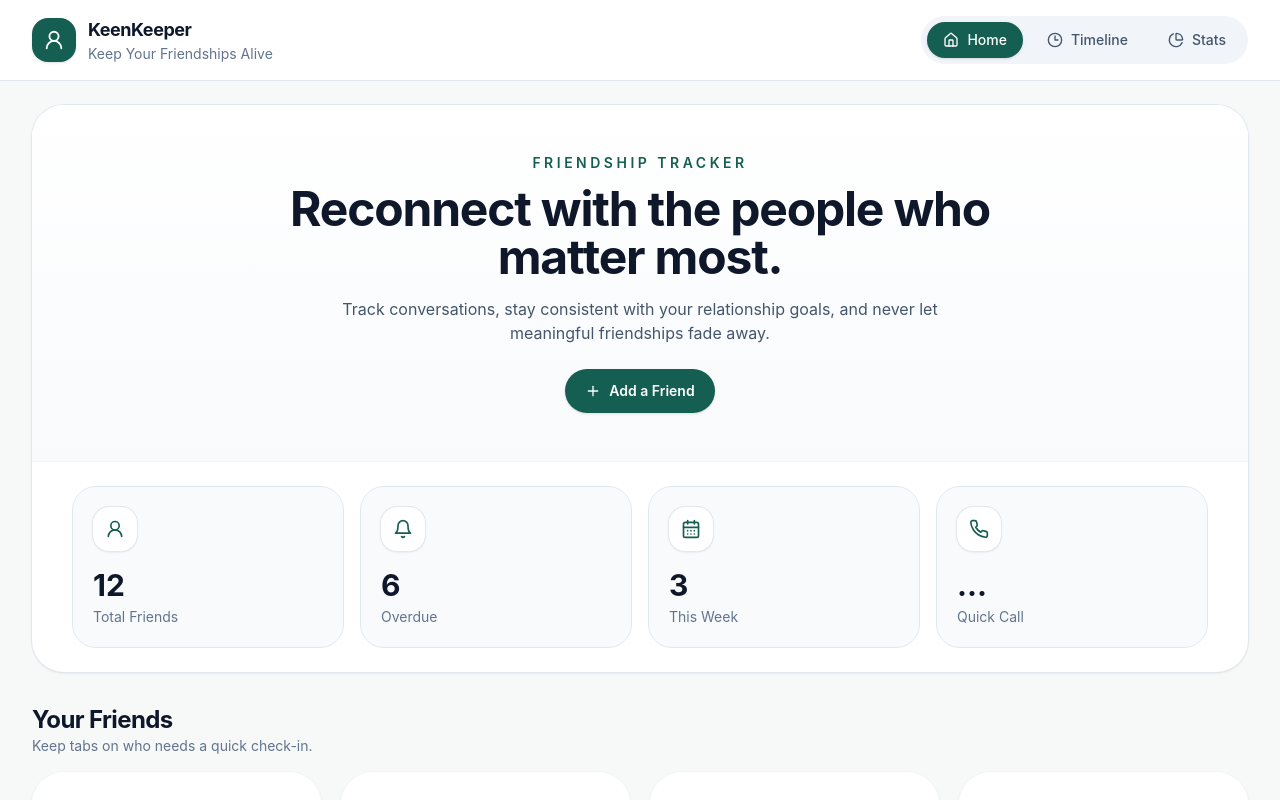
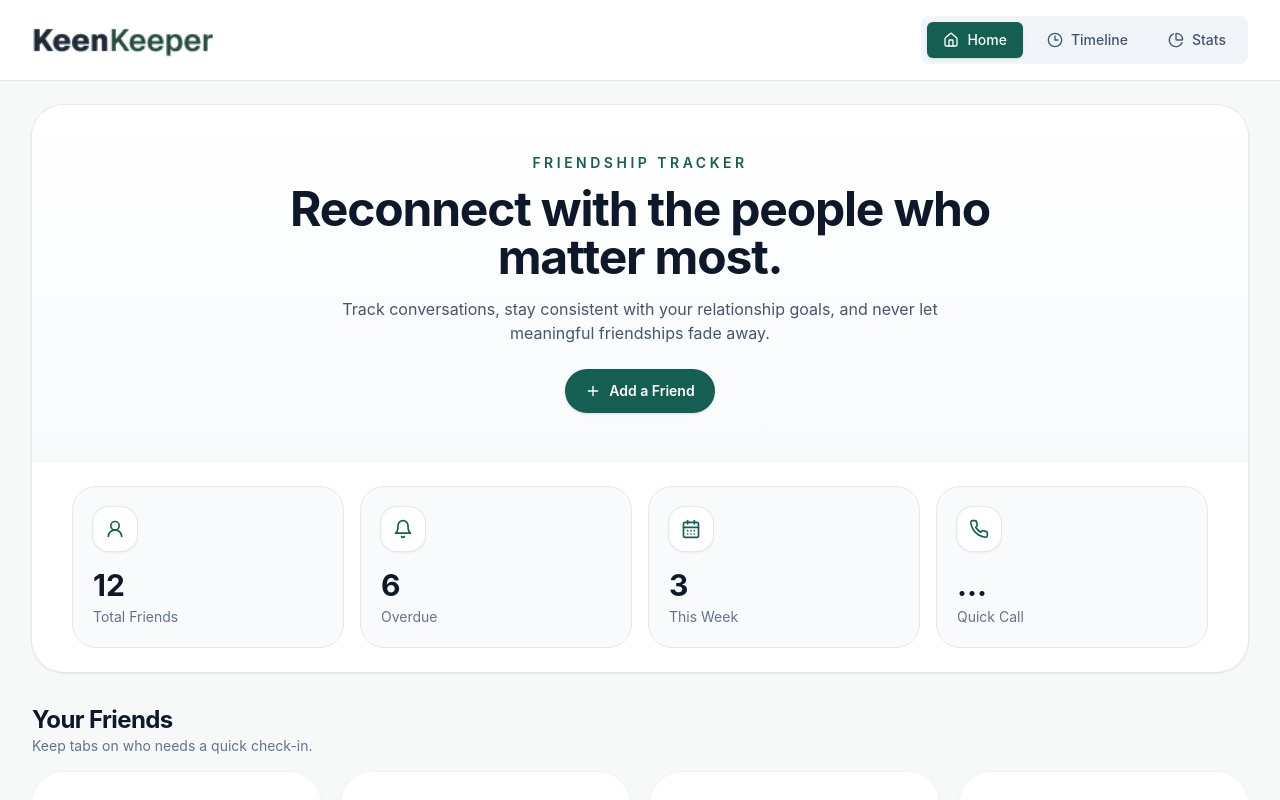
Before and after one commit to afjalhossain31/Keen-Keeper_Project, a React (Vite) app: page / in a window 1280 px wide. Shown: the top 800 px of the page. Built offline with nearby package versions, Linux system fonts and the light colour scheme; grey boxes are pictures that could not be loaded.

Commit message:
NavBar some error fix

```diff
--- a/src/Components/Navbar.jsx
+++ b/src/Components/Navbar.jsx
@@ -1,6 +1,7 @@
 import { Link, NavLink } from 'react-router-dom'
 import { Home, Clock3, PieChart as PieChartIcon, UserRound } from 'lucide-react'
 
+// Three Label
 export default function Navbar() {
   const navItems = [
     { to: '/', label: 'Home', icon: Home },
@@ -11,25 +12,20 @@ export default function Navbar() {
   return (
     <header className="sticky top-0 z-40 border-b border-slate-200 bg-white/90 backdrop-blur">
       <div className="mx-auto flex max-w-7xl flex-col gap-4 px-4 py-4 sm:px-6 md:flex-row md:items-center md:justify-between lg:px-8">
+
         <Link to="/" className="flex items-center gap-3">
-          <div className="grid h-11 w-11 place-items-center rounded-2xl bg-[#155e52] text-white shadow-sm">
-            <UserRound size={22} />
-          </div>
-          <div>
-            <p className="text-lg font-bold tracking-tight">KeenKeeper</p>
-            <p className="text-sm text-slate-500">Keep Your Friendships Alive</p>
-          </div>
+          <img src="/logo.png" alt="Keen-Keeper Logo" className="h-10 w-auto object-contain" />
         </Link>
 
-        <nav className="flex flex-wrap items-center gap-2 rounded-full bg-slate-100 p-1.5">
+
+        <nav className="flex flex-wrap items-center gap-2 rounded-lg bg-slate-100 p-1.5">
           {/* eslint-disable-next-line no-unused-vars */}
           {navItems.map(({ to, label, icon: Icon }) => (
             <NavLink
               key={to}
               to={to}
               className={({ isActive }) =>
-                `flex items-center gap-2 rounded-full px-4 py-2 text-sm font-medium transition ${
-                  isActive ? 'bg-[#155e52] text-white shadow-sm' : 'text-slate-600 hover:bg-white'
+                `flex items-center gap-2 rounded-md px-4 py-2 text-sm font-medium transition ${isActive ? 'bg-[#155e52] text-white shadow-sm' : 'text-slate-600 hover:bg-white'
                 }`
               }
             >
```
